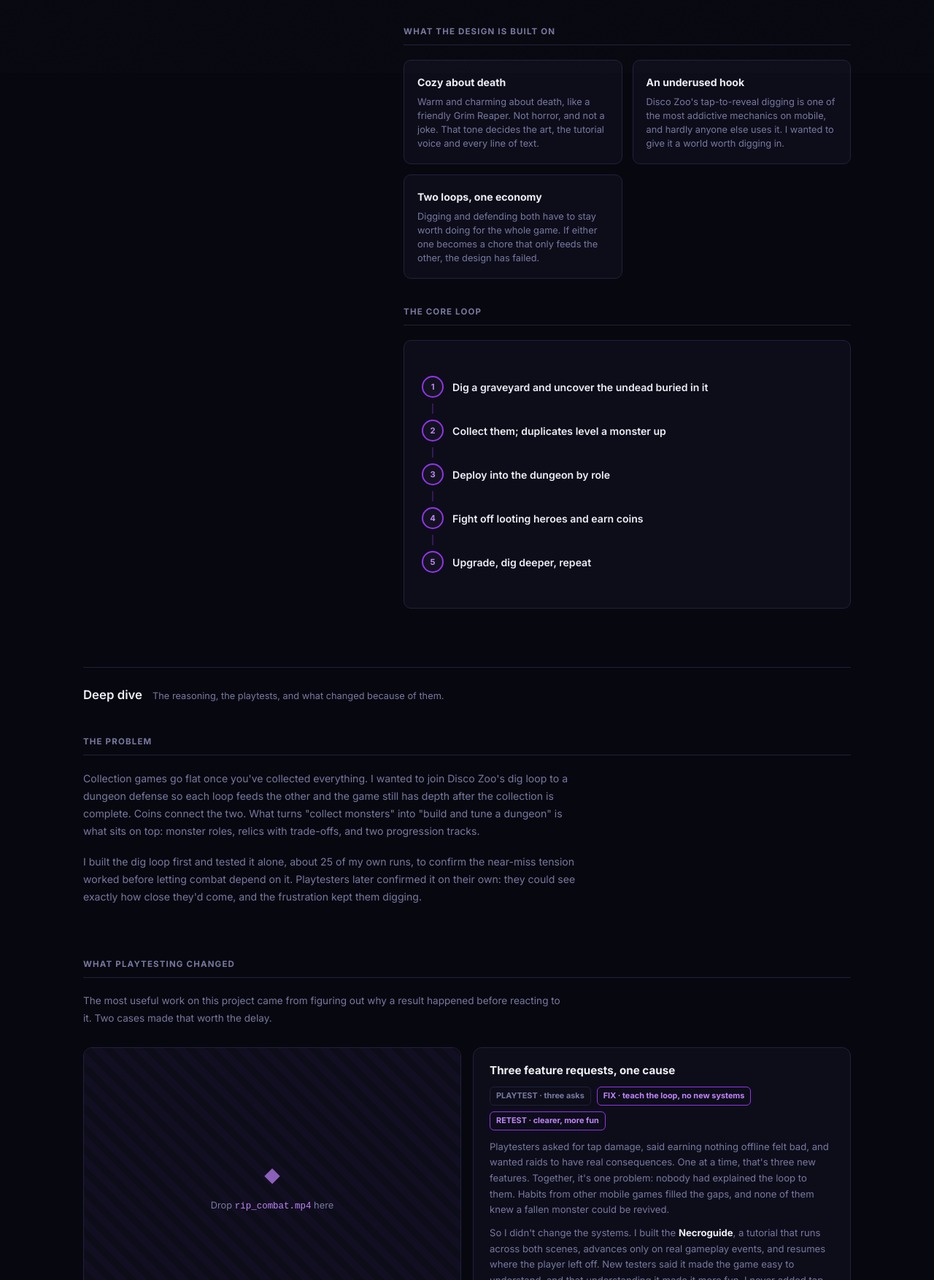
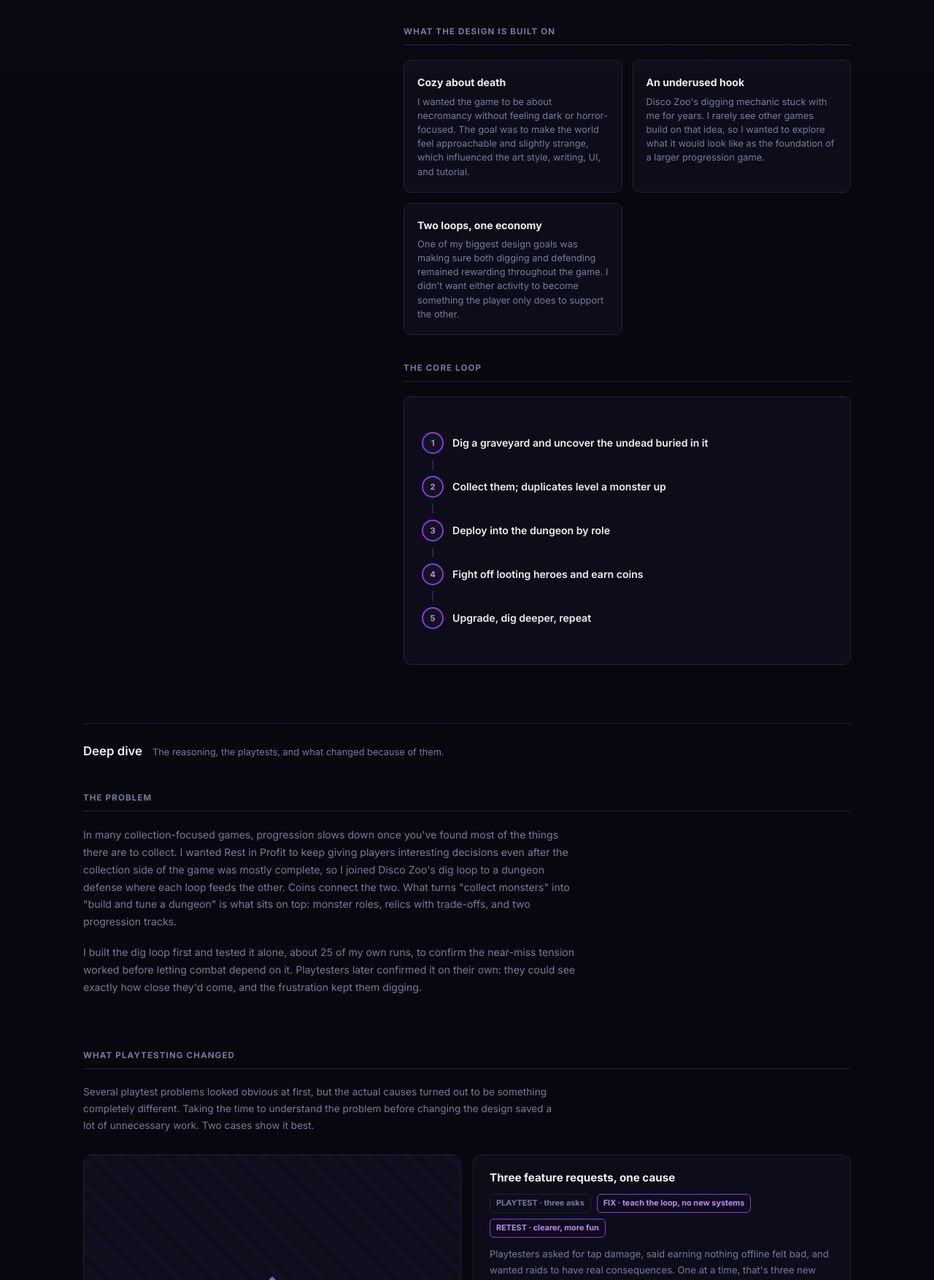
Before and after one commit to Dekeloni2/portfolio-website, a plain HTML site: page games/rest-in-profit.html in a window 1280 px wide. Shown: the part 700-2454 px from the top of the page at 73% size. Drawn offline with nearby package versions, Linux system fonts and the light colour scheme; a web font is replaced by a local one.

Commit message:
Revise game portfolio copy
Rework descriptions across Rest in Profit and TiltanTale to use a more personal, explanatory tone while preserving the projects’ design details.

```diff
--- a/games/rest-in-profit.html
+++ b/games/rest-in-profit.html
@@ -583,15 +583,15 @@
         <div class="pillars-grid">
           <div class="pillar">
             <h4>Cozy about death</h4>
-            <p>Warm and charming about death, like a friendly Grim Reaper. Not horror, and not a joke. That tone decides the art, the tutorial voice and every line of text.</p>
+            <p>I wanted the game to be about necromancy without feeling dark or horror-focused. The goal was to make the world feel approachable and slightly strange, which influenced the art style, writing, UI, and tutorial.</p>
           </div>
           <div class="pillar">
             <h4>An underused hook</h4>
-            <p>Disco Zoo's tap-to-reveal digging is one of the most addictive mechanics on mobile, and hardly anyone else uses it. I wanted to give it a world worth digging in.</p>
+            <p>Disco Zoo's digging mechanic stuck with me for years. I rarely see other games build on that idea, so I wanted to explore what it would look like as the foundation of a larger progression game.</p>
           </div>
           <div class="pillar">
             <h4>Two loops, one economy</h4>
-            <p>Digging and defending both have to stay worth doing for the whole game. If either one becomes a chore that only feeds the other, the design has failed.</p>
+            <p>One of my biggest design goals was making sure both digging and defending remained rewarding throughout the game. I didn't want either activity to become something the player only does to support the other.</p>
           </div>
         </div>
 
@@ -628,7 +628,7 @@
 
     <div style="margin-top:40px;">
       <div class="section-line" id="problem">The problem</div>
-      <p class="body-text">Collection games go flat once you've collected everything. I wanted to join Disco Zoo's dig loop to a dungeon defense so each loop feeds the other and the game still has depth after the collection is complete. Coins connect the two. What turns "collect monsters" into "build and tune a dungeon" is what sits on top: monster roles, relics with trade-offs, and two progression tracks.</p>
+      <p class="body-text">In many collection-focused games, progression slows down once you've found most of the things there are to collect. I wanted Rest in Profit to keep giving players interesting decisions even after the collection side of the game was mostly complete, so I joined Disco Zoo's dig loop to a dungeon defense where each loop feeds the other. Coins connect the two. What turns "collect monsters" into "build and tune a dungeon" is what sits on top: monster roles, relics with trade-offs, and two progression tracks.</p>
       <p class="body-text">I built the dig loop first and tested it alone, about 25 of my own runs, to confirm the near-miss tension worked before letting combat depend on it. Playtesters later confirmed it on their own: they could see exactly how close they'd come, and the frustration kept them digging.</p>
     </div>
 
@@ -636,7 +636,7 @@
     <div id="playtest" style="margin-top:72px; scroll-margin-top:90px;">
       <div class="section-line">What playtesting changed</div>
       <p style="font-size:0.85rem; color:var(--muted); line-height:1.7; max-width:660px; margin-bottom:28px;">
-        The most useful work on this project came from figuring out why a result happened before reacting to it. Two cases made that worth the delay.
+        Several playtest problems looked obvious at first, but the actual causes turned out to be something completely different. Taking the time to understand the problem before changing the design saved a lot of unnecessary work. Two cases show it best.
       </p>
 
       <div style="display:grid; grid-template-columns:1fr 1fr; gap:16px; margin-bottom:16px; align-items:start;" class="playtest-pair">
```
Also changed, not shown: games/tiltantale.html (+8 -8 lines).
